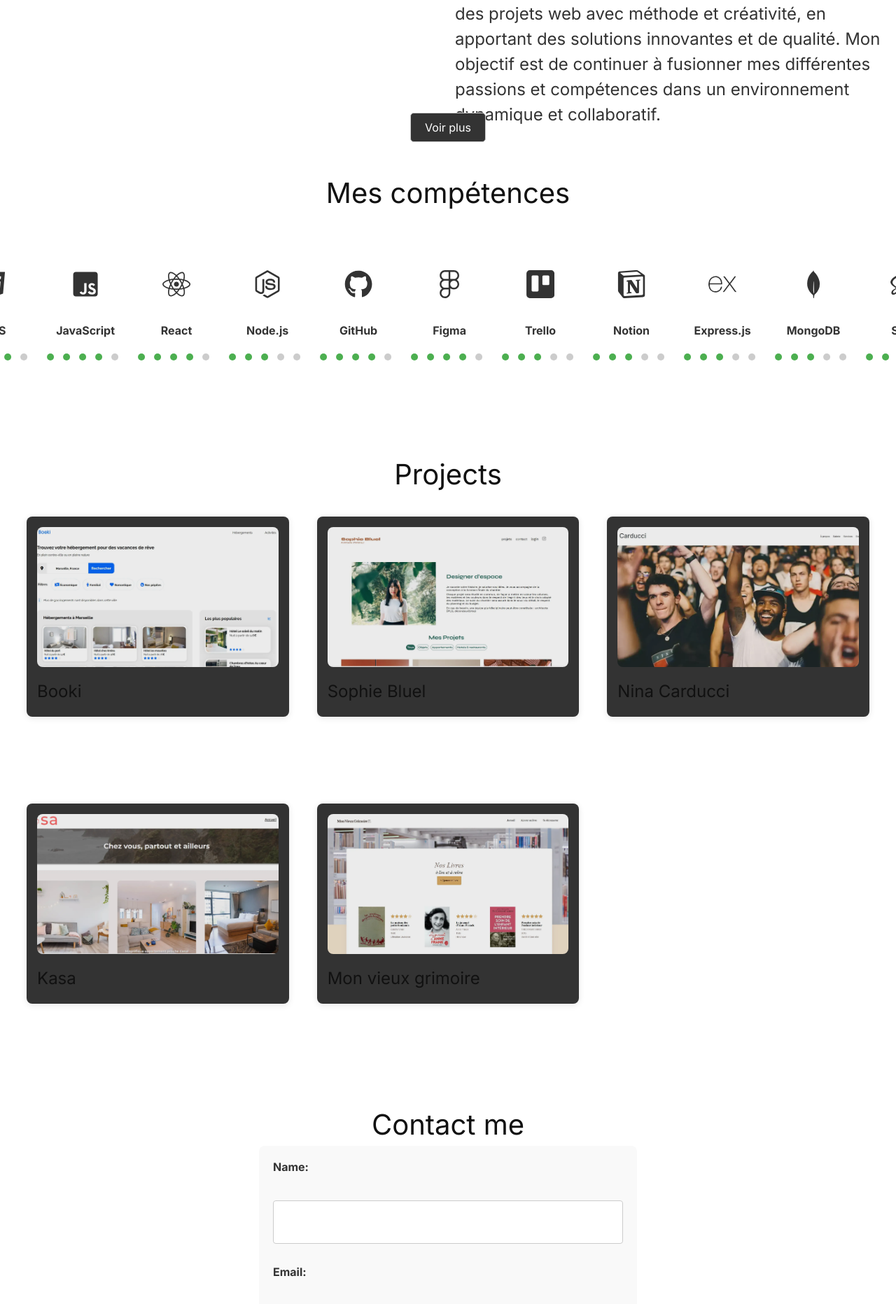
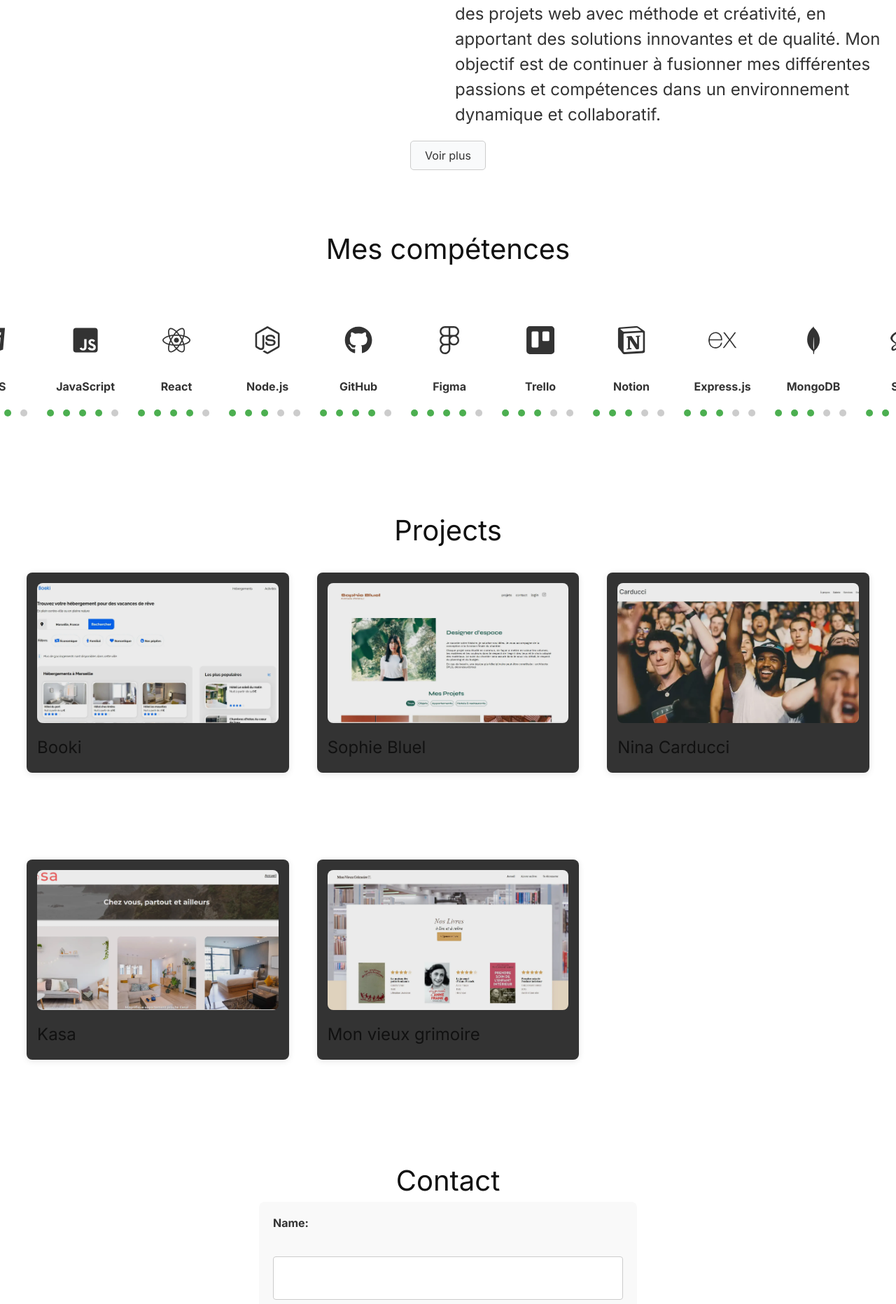
Before and after one commit to rakiko86/portfolio, a React (Create React App) app: page / in a window 1280 px wide. Shown: the part 1020-2883 px from the top of the page at 70% size. Built offline with nearby package versions, Linux system fonts and the light colour scheme; a web font is replaced by a local one.

Commit message:
feat: les carrousels

```diff
--- a/src/pages/About.js
+++ b/src/pages/About.js
@@ -22,7 +22,7 @@ const About = () => {
                 </p>
             </div>
             </div>
-            <div>
+            <div className='feedback'>
             {/* Le bouton qui bascule l'affichage du carrousel */}
             <button className='feedbackBut' onClick={toggleCarousel}>
                 {showCarousel ? 'Masquer les feedback' : 'Voir plus'}
--- a/src/pages/Contact.js
+++ b/src/pages/Contact.js
@@ -4,10 +4,11 @@ const Contact = () => {
     return (
         <div>
             <article>
-                <h1>Contact me</h1>
+                <h1>Contact</h1>
                 <section>
 
-                    <form action="">
+                    <form action="#" method="post">
+                        <input type="hidden" name="form-name" value="contact" />
                         <label htmlFor="name">Name:</label>
                         <input type="text" id="name" name="name" required />
                         <label htmlFor="email">Email:</label>
--- a/src/styles/components/_carousel.scss
+++ b/src/styles/components/_carousel.scss
@@ -68,8 +68,8 @@
       position: absolute;
       top: 50%;
       transform: translateY(-50%);
-      background: #333; // Fond semi-transparent
-      color: #fff;
+      background: #9fa9b30f; // Fond semi-transparent
+      color: #333;
       border: none;
       padding: 10px 15px;
       font-size: 24px;
@@ -78,7 +78,7 @@
       transition: background 0.3s ease;
 
       &:hover {
-          background: #9fa9b3;
+          background: #979a9cf3;
       }
   }
 
--- a/src/styles/components/_dark.scss
+++ b/src/styles/components/_dark.scss
@@ -12,7 +12,7 @@
   // Couleurs pour le mode sombre
   --dark-body-bg-color: #242424;
   --dark-text-color: #d8d8d8;
-  --dark-sidebar-bg-color: #171717;
+
   --dark-title-color: #ffffff;
   --dark-date-color: #e6ef71;
 
@@ -103,28 +103,8 @@ button {
   color: var(--dark-icon-color);
 }
 
-// Grille
-.grid__row {
-  margin: 1.2rem 0;
-}
 
 
-
-// // Sidebar
-// .sidebar {
-//   padding: 1.5rem;
-//   background-color: var(--sidebar-bg-color);
-// }
-
-// .dark .sidebar {
-//   background-color: var(--dark-sidebar-bg-color);
-// }
-
-// // Actions (les boutons)
-// .actions {
-//   display: flex;
-//   justify-content: space-between;
-// }
 
 // Cercle pour le mode sombre/claire
 .circle {
--- a/src/styles/components/_feedback.scss
+++ b/src/styles/components/_feedback.scss
@@ -1,11 +1,15 @@
+.feedback{
+    padding: 40px;
+}
 .feedbackBut {
+
     padding: 10px 20px;
     font-size: 1rem;
     cursor: pointer;
     border: 1px solid #ccc;
-    background-color: #333;
+    background-color: #9fa9b30f;
     transition: background-color 0.3s ease;
-color: #fff;
+color: #333;
     display: flex;
     justify-content: center;
     align-items: center;
```
